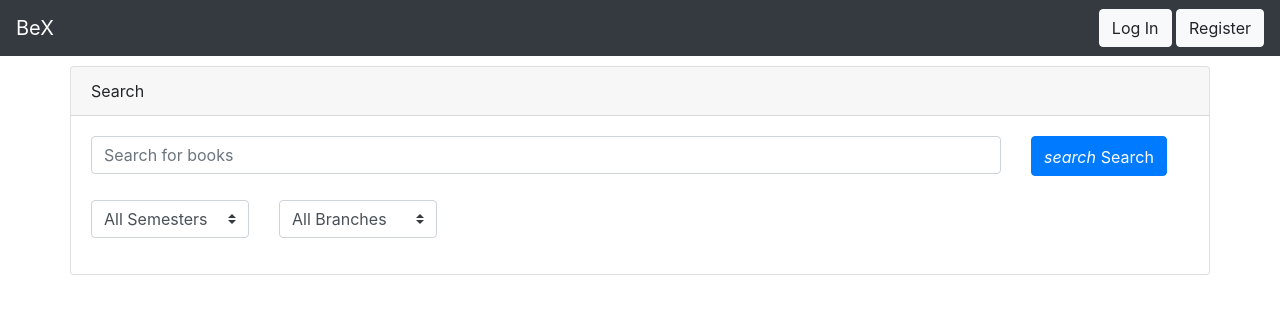
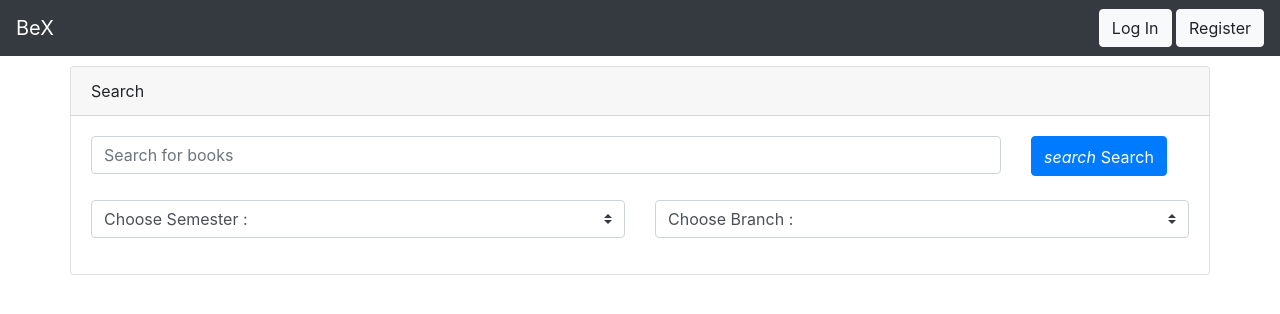
Before and after one commit to subins2000/bex, a React app in the folder frontend/: page /search in a window 1280 px wide. Shown: the top 314 px of the page. Built offline with nearby package versions, Linux system fonts and the light colour scheme.

Commit message:
Add a choose branch/semester option

```diff
--- a/frontend/src/components/Search.js
+++ b/frontend/src/components/Search.js
@@ -75,14 +75,16 @@ class Search extends Component {
                                     </div>
                                 </div><br/>
                                 <div className="row">
-                                    <div className="col-2">
+                                    <div className="col-6">
                                         <select className="custom-select" id="semester" name="semester" value={this.state.semester} onChange={this.handleInputChange}>
+                                            <option>Choose Semester :</option>
                                             <option value="0">All Semesters</option>
                                             {[1,2,3,4,5,6,7,8].map((i) => <option value={i} key={i}>S{i}</option>)}
                                         </select>
                                     </div>
-                                    <div className="col-2">
+                                    <div className="col-6">
                                         <select className="custom-select" id="inputBranch" value={this.state.inputBranch} onChange={this.handleInputChange}>
+                                            <option>Choose Branch :</option>
                                             <option value="0">All Branches</option>
                                             {branchOptions}
                                         </select>
```
